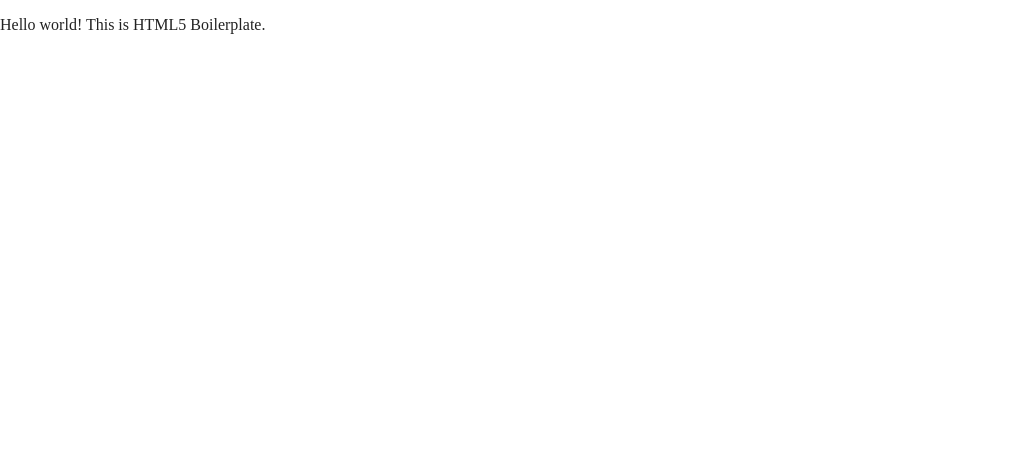
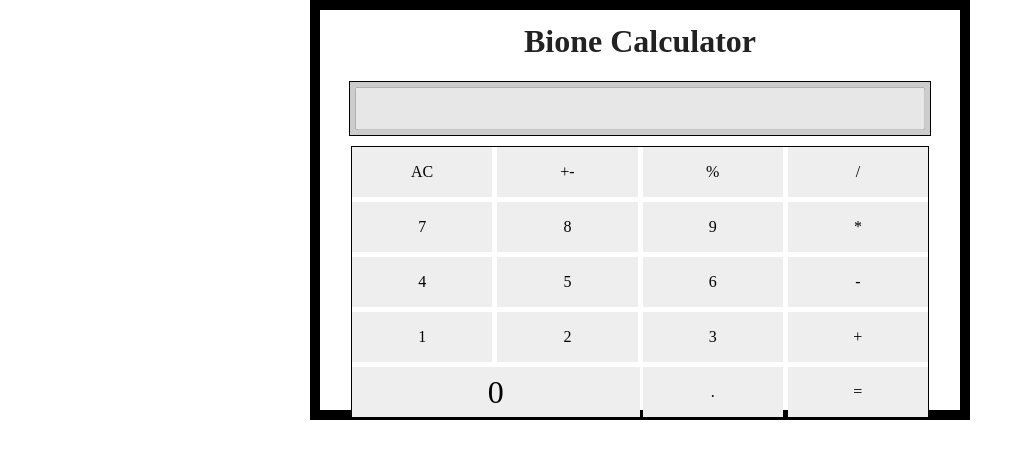
Before and after one commit to bioneoficial/JavascriptCalculator, a website built with Parcel: page index.html in a window 1280 px wide. Shown: the whole page, without its empty margins (0-1032 px from the left). Built offline with nearby package versions, Linux system fonts and the light colour scheme.

Commit message:
feat: flex calculator

```diff
--- a/css/main.css
+++ b/css/main.css
@@ -260,3 +260,60 @@ textarea {
     page-break-after: avoid;
   }
 }
+
+form{
+  display: flex;
+  justify-content: center;
+}
+
+.calculator {
+  display: flex;
+  justify-content: center;
+  align-items: center;
+  height: 50vh;
+  width: 50vw;
+  border: #000 solid 10px;
+  flex-direction: column;
+}
+
+.calculator-display {
+  display: flex;
+  text-align: right;
+  margin-bottom: 10px;
+  border: #000 solid 1px;
+  padding: 5px;
+  background-color: #ccc;
+  font-size: 2em;
+  width: 89%;
+}
+
+#display{
+  width: 100%;
+}
+
+.calculator-buttons {
+  display: flex;
+  gap: 5px;
+  border: #000 solid 1px;
+  margin: 0 auto;
+  width: 90%;
+}
+
+.calculator-numbers, .calculator-operators {
+  display: flex;
+  flex-direction: column;
+  gap: 5px;
+  flex: 1;
+}
+
+.calculator-numbers:first-child button.number:last-child {
+  width: 205%;
+  font-size: 2em;
+}
+
+button {
+font-size: 2em;
+height: 50px;
+background-color: #eee;
+border: none;
+}
--- a/index.html
+++ b/index.html
@@ -24,8 +24,45 @@
 
 <body>
 
-  <!-- Add your site or application content here -->
-  <p>Hello world! This is HTML5 Boilerplate.</p>
+  <form>
+    <div class="calculator" role="group" aria-label="calculator">
+      <h1>Bione Calculator</h1>
+      <div class="calculator-display">
+        <input type="text" id="display" aria-label="calculator display" disabled />
+      </div>
+      <div class="calculator-buttons">
+        <div class="calculator-numbers">
+          <button type="button" id="clear" value="AC">AC</button>
+          <button type="button" class="number" value="7">7</button>
+          <button type="button" class="number" value="4">4</button>
+          <button type="button" class="number" value="1">1</button>
+          <button type="button" class="number" value="0">0</button>
+        </div>
+        <div class="calculator-numbers">
+          <button type="button" id="negativeValue" value="+-">+-</button>
+          <button type="button" class="number" value="8">8</button>
+          <button type="button" class="number" value="5">5</button>
+          <button type="button" class="number" value="2">2</button>
+        </div>
+        <div class="calculator-numbers">
+          <button type="button" id="onePerCent" value="%">%</button>
+          <button type="button" class="number" value="9">9</button>
+          <button type="button" class="number" value="6">6</button>
+          <button type="button" class="number" value="3">3</button>
+          <button type="button" class="operator" value=".">.</button>
+        </div>
+        <div class="calculator-operators">
+          <button type="button" class="operator" value="/">/</button>
+          <button type="button" class="operator" value="*">*</button>
+          <button type="button" class="operator" value="-">-</button>
+          <button type="button" class="operator" value="+">+</button>
+          <button type="button" id="equals" value="=">=</button>
+        </div>
+      </div>
+    </div>
+  </form>
+
+
   <script src="js/vendor/modernizr-3.11.2.min.js"></script>
   <script src="js/plugins.js"></script>
   <script src="js/main.js"></script>
```
